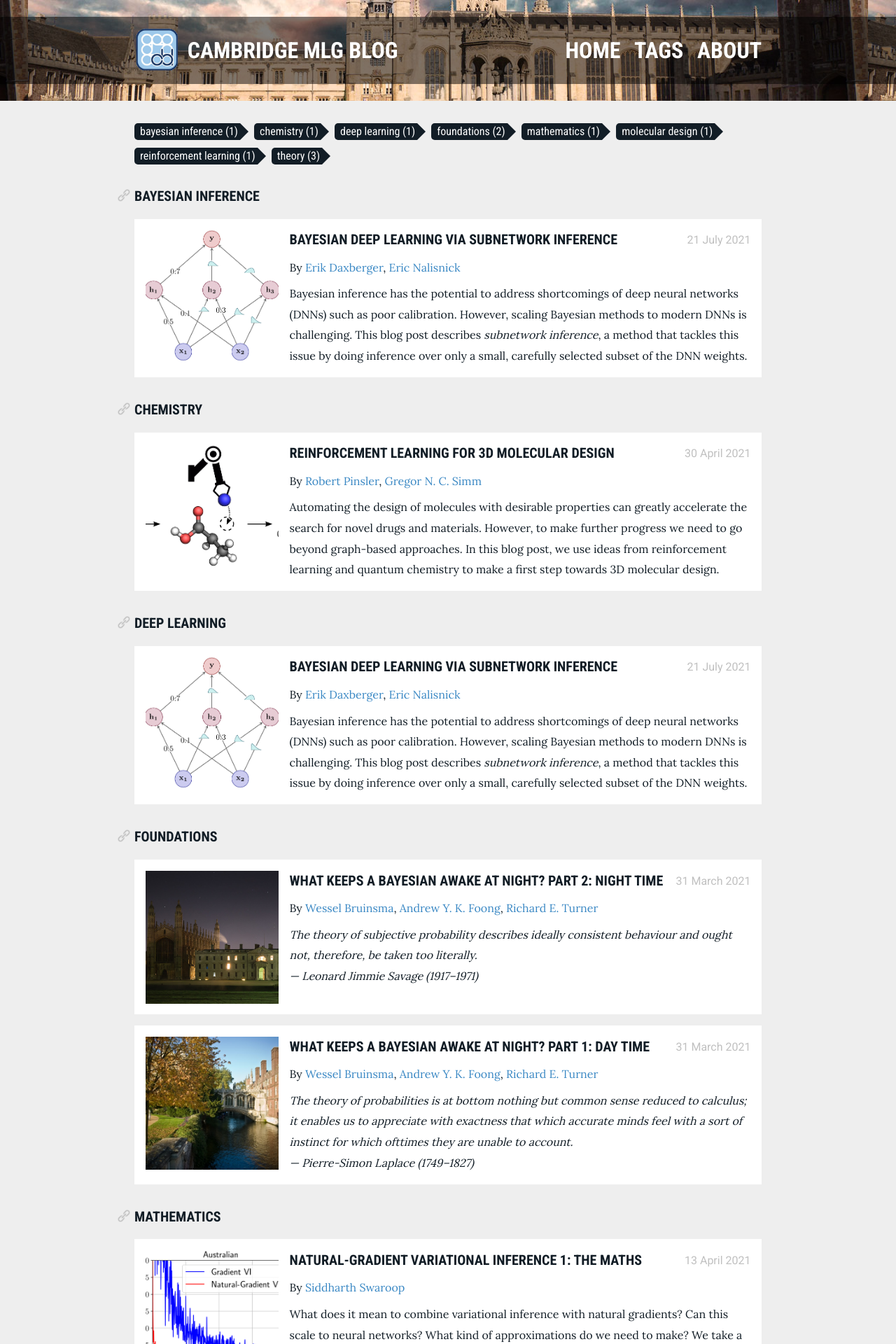
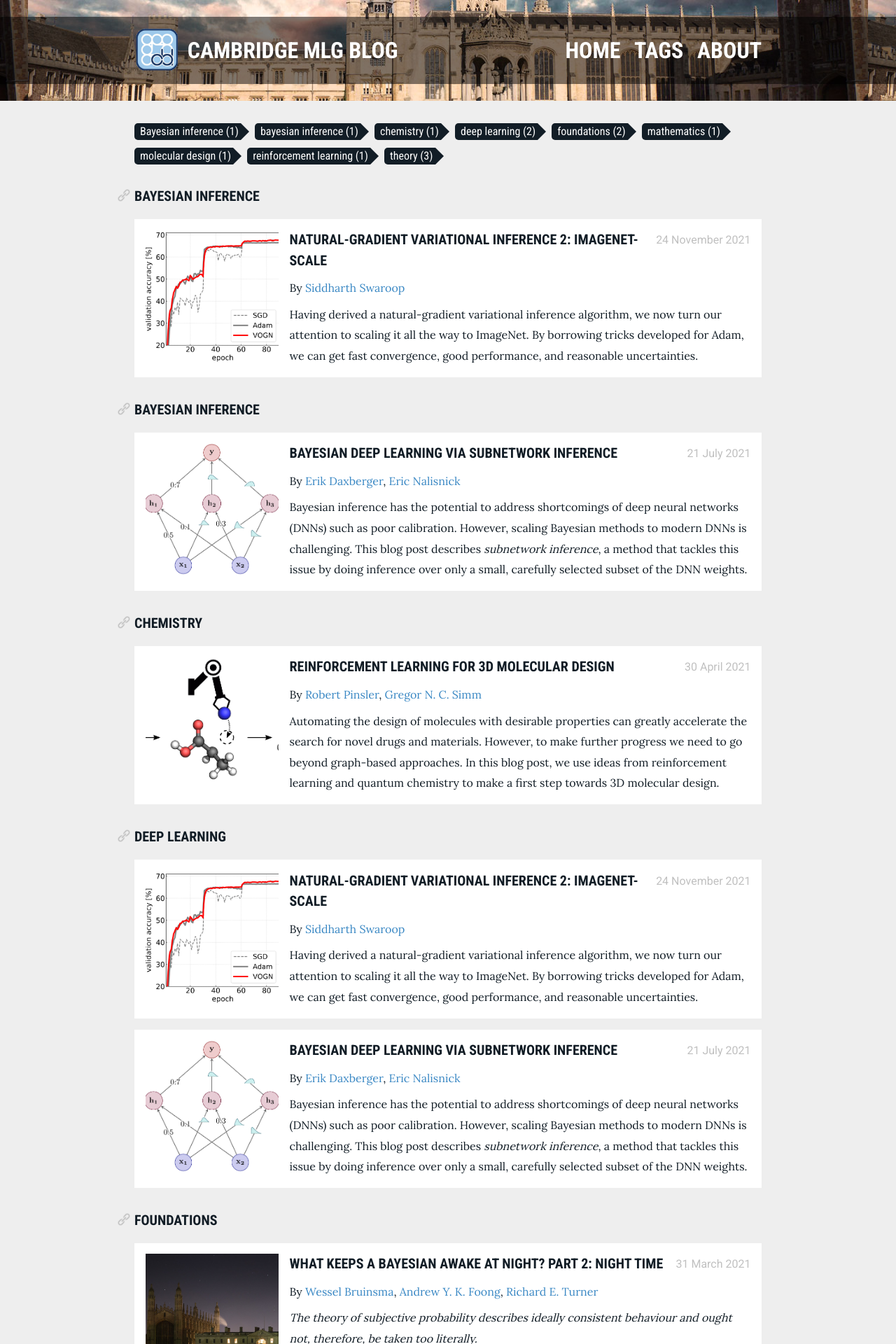
Before and after one commit to mlg-blog/mlg-blog.github.io, a Jekyll site: the page built from posts-by-tag.html, in a window 1280 px wide. Shown: the top 1920 px of the page at 70% size. Built offline with Jekyll 4.4.1, drawn with Linux system fonts in a browser that asks for light colours; part of the change alters nothing that is shown.

Commit message:
Publish NGVI part 2

```diff
--- /dev/null
+++ b/_posts/2021-11-24-ngvi-bnns-part-2.md
@@ -0,0 +1,214 @@
+---
+layout:      post
+title:       "Natural-Gradient Variational Inference 2: ImageNet-scale"
+tags:        [deep learning, Bayesian inference]
+authors:
+  - name: Siddharth Swaroop
+    link: https://siddharthswaroop.github.io/
+comments:   true
+image:      /assets/images/ngvi-bnns/Imagenet_short.png
+image_attribution:
+   name: Osawa et al. (2019)
+   link: https://arxiv.org/pdf/1906.02506.pdf
+excerpt: |
+    Having derived a natural-gradient variational inference algorithm, we now turn our attention to scaling it all the way to ImageNet. By borrowing tricks developed for Adam, we can get fast convergence, good performance, and reasonable uncertainties.
+
+---
+
+In our [previous post](https://mlg-blog.com/2021/04/13/ngvi-bnns-part-1.html), we derived a natural-gradient variational inference (NGVI) algorithm for neural networks, detailing all our approximations and providing intuition. We saw it converge faster than more naive variational inference algorithms on relatively small-scale data. But a couple of key questions remain:
+
+{: class="custom parentheses_roman" }
+1. Can we scale such algorithms to very large datasets and architectures?
+2. Did we gain anything from having additional Bayesian principles, or put differently, do we have better performance than SGD or Adam?
+
+We tackle these questions in this second part of the natural-gradient for variational inference series.
+We show that we can get good performance at large scales with Bayesian principles, while maintaining reasonable uncertainties.
+We start by focussing on question (i): the issue of scalability.
+We notice similarities between our NGVI algorithm and Adam, and exploit this to borrow tricks that the community has developed for Adam over many years. This allows us to scale up to very large datasets/architectures.
+We then turn our focus to question (ii): have we improved on neural networks' poorly-calibrated uncertainties thanks to our Bayesian thinking? We will see some benefits. Along the way, we will discuss the price we pay for them.
+
+This second part of the blog closely follows a paper I was involved in, [Practical Deep Learning with Bayesian Principles (Osawa et al., 2019)](https://arxiv.org/pdf/1906.02506.pdf). There is also a [codebase](https://github.com/team-approx-bayes/dl-with-bayes) if you are interested in experimenting with our algorithm, VOGN (Variational Online Gauss-Newton). As a postscript to this blog post, we summarise some good practices for training your own neural network with VOGN.
+$\newcommand{\vparam}{\boldsymbol{\theta}}$
+$\newcommand{\veta}{\boldsymbol{\eta}}$
+$\newcommand{\vphi}{\boldsymbol{\phi}}$
+$\newcommand{\vmu}{\boldsymbol{\mu}}$
+$\newcommand{\vSigma}{\boldsymbol{\Sigma}}$
+$\newcommand{\vm}{\mathbf{m}}$
+$\newcommand{\vF}{\mathbf{F}}$
+$\newcommand{\vI}{\mathbf{I}}$
+$\newcommand{\vg}{\mathbf{g}}$
+$\newcommand{\vH}{\mathbf{H}}$
+$\newcommand{\vs}{\mathbf{s}}$
+$\newcommand{\myexpect}{\mathbb{E}}$
+$\newcommand{\pipe}{\,|\,}$
+$\newcommand{\data}{\mathcal{D}}$
+$\newcommand{\loss}{\mathcal{L}}$
+$\newcommand{\gauss}{\mathcal{N}}$
+
+## VOGN vs Adam
+
+We start with the equations for the VOGN algorithm, derived in our [previous blog post](https://mlg-blog.com/2021/04/13/ngvi-bnns-part-1.html). This also serves as a quick summary of notation: please look at the previous blog post if anything is unclear! (Colours are purely for illustrative purposes.)
+
+\begin{align}
+  \label{eq:VOGN_mu}
+  \vmu_{t+1} &= \vmu_t - \alpha_t \frac{ {\color{purple}\hat{\vg}(\vparam_t)} + {\color{blue}\tilde{\delta}}\vmu_t}{\vs_{t+1} + {\color{blue}\tilde{\delta}}}, \newline
+  \label{eq:VOGN_Sigma}
+  \vs_{t+1} &= (1-\beta_t)\vs_t + \beta_t \frac{1}{M} \sum_{i\in\mathcal{M}_t}\left( {\color{purple}\vg_i(\vparam_t)} \right)^2.
+\end{align}
+
+Remember, we are updating the parameters of our (mean-field Gaussian) approximate posterior $q_t(\vparam)=\gauss(\vparam; \vmu_t, \vSigma_t)$, where $\vparam$ are the parameters of a neural network. We do this by iteratively updating two vectors, $\vmu_t$ and $\vs_t$, where $t$ indexes the iteration.
+We have a zero-mean prior $p(\vparam) = \gauss(\vparam; \color{blue}\boldsymbol{0}, {\color{blue}\delta^{-1}} \vI)$, and ${\color{blue}\tilde{\delta}} = {\color{blue}{\delta}} / N$.
+Our dataset consists of $N$ data examples, and we are taking per-example gradients of the negative log-likelihood $\color{purple}\vg\_i(\vparam_t)$ at a sample from our current approximate posterior, $\vparam_t \sim q_t(\vparam)$.
+For a randomly-sampled minibatch $\mathcal{M}_t$ of size $M$, we have defined the average gradient ${\color{purple}\hat{\vg}(\vparam\_t)} = \frac{1}{M}\sum\_{i\in\mathcal{M}\_t} {\color{purple}\vg\_i(\vparam\_t)}$.
+There is a simple relation between $\vSigma_t$ and $\vs_t$, $\vSigma_t^{-1} = N\vs_t + {\color{blue}\delta \vI}$.
+Finally, $\alpha_t>0$ and $0<\beta_t<1$ are learning rates, and all operations are element-wise.
+<!-- We obtain $\vs_t$ as a simple function of $\vSigma_t$: $\vs_t = (\vSigma_t^{-1} - {\color{blue}\delta \vI}) / N$. -->
+
+It turns out that this update equation is very similar to Adam ([Kingba & Ba, 2015](https://arxiv.org/pdf/1412.6980.pdf)). To see this, let's write down the form that commonly-used optimisers take, such as SGD, RMSProp ([Hinton, 2012](https://www.cs.toronto.edu/~tijmen/csc321/slides/lecture_slides_lec6.pdf)), and Adam:
+
+\begin{align}
+  \label{eq:Adam_mu}
+  \vmu_{t+1} &= \vmu_t - \alpha_t \frac{ {\color{purple}\hat{\vg}(\vmu_t)} + {\color{blue}\delta}\vmu_t} {\sqrt{\vs_{t+1}} + \epsilon}, \newline
+  \label{eq:Adam_Sigma}
+  \vs_{t+1} &= (1-\beta_t)\vs_t + \beta_t \left( \frac{1}{M} \sum_{i\in\mathcal{M}_t} {\color{purple}\vg_i(\vmu_t)} + {\color{blue}\delta} \vmu_t \right) ^2,
+\end{align}
+
+where $\delta>0$ is our weight-decay regulariser, and $\epsilon>0$ is a small scalar constant.
+Immediately we can see striking similarities in the overall form of the equations! Let's take a closer look at the similarities and differences:
+
+1. *Similarity*: Both updates for $\vmu_t$ are similar, of the form $\vmu_{t+1} = \vmu_t - \alpha_t (\hat{\vg} + \delta \vmu_t) / \mathrm{function}{(\vs_{t+1})}$.
+2. *Difference*: The denominator in the update for the means is slightly different. VOGN uses $(\vs_{t+1} + \tilde{\delta})$, while Adam has a square root, $\sqrt{\vs_{t+1}}$.
+3. *Difference*: VOGN calculates gradients at a sample $\vparam_t \sim q_t(\vparam)$, while Adam calculates gradients just at the mean $\vmu_t$. In fact, when we remove this difference, we get a deterministic version of VOGN, which we call OGN.
+4. *Similarity*: Both updates for $\vs_t$ take the form of a moving average update.
+5. *Difference*: VOGN uses a Gauss-Newton approximation, requiring $\sum_i (\vg_i)^2$, while Adam (and other SGD-based algorithms) use a gradient-magnitude, $\left( \sum_i \vg_i \right) ^2$. Note that in VOGN, the sum is *outside* the square, while in SGD-based algorithms, the sum is *inside* the square.
+
+The Gauss-Newton approximation (Difference 5) is a better approximation to second-order information (Hessian) than the gradient-magnitude approach. This better approximation is likely why VOGN does not require a square root over $\vs_{t+1}$ in the update for the means (Difference 2). However, calculating the Gauss-Newton approximation requires additional computation in frameworks such as PyTorch, leading to VOGN being slower (per epoch) compared to Adam.
+This is despite using speed-up tricks ([Goodfellow, 2015](https://arxiv.org/pdf/1510.01799.pdf)).
+
+The similarities in the equations indicate that we might be able to take techniques people use to scale Adam up to large datasets and architectures, and apply similar ideas to scale VOGN up.
+We can use batch normalisation, momentum, clever initialisations, data augmentation, learning rate scheduling, and so on.
+
+## Borrowing existing deep-learning techniques
+
+Let's go over a list of each of the changes we make, providing some intuition for them. Please see [Osawa et al. (2019)](https://arxiv.org/pdf/1906.02506.pdf) for further details. Using all these techniques, we are able to scale VOGN to datasets like CIFAR-10 and ImageNet, and architectures such as ResNets.
+
+### 1. Batch normalisation and momentum
+
+Batch normalisation ([Ioffe & Szegedy, 2015](http://arxiv.org/pdf/1502.03167.pdf)) empirically speeds up and stabilises training of neural networks.
+We can use BatchNorm layers as is normal in deep learning. In fact, in our VOGN implementation, we found that we do not have to maintain uncertainty over BatchNorm parameters.
+
+We can also use momentum for VOGN in a similar way to Adam: we introduce momentum on $\vmu_t$, along with a momentum rate.
+
+### 2. Initialisation
+
+Over many years of training neural networks with SGD and Adam, the community has found tricks to speed up training using clever initialisation. We can get these same benefits by changing VOGN to look more like Adam at initialisation, before slowly relaxing our algorithm to become the full VOGN algorithm later in training.
+
+This is achieved by introducing a tempering parameter $\tau$ in front of the KL term in the ELBO, which propagates its way through to the VOGN equations. To see exactly where $\tau$ crops up, please look at Equation 4 from  [Osawa et al. (2019)](https://arxiv.org/pdf/1906.02506.pdf), or see [Algorithm 1](#figure-VOGNalgorithm) below. As $\tau\rightarrow 0$, we (loosely speaking) get more similar to Adam. So, at the beginning of training, we initialise $\tau$ at something small (like $0.1$) and increase to $1$ during the first few optimisation steps.
+<!-- As we always reach $\tau=1$ quite early during training, we still converge to a solution of the full ELBO. -->
+
+Other initialisations are the same as Adam: $\vmu_t$ is initialised using `init.xavier_normal` from PyTorch ([Glorot & Bengio, 2010](https://proceedings.mlr.press/v9/glorot10a/glorot10a.pdf)) and the momentum term is initialised to zero, like in Adam. VOGN's $\vs_t$ is initialised using an additional forward pass through the first minibatch of data.
+
+### 3. Learning rate scheduling
+
+We can use learning rate scheduling for $\alpha_t$ exactly like is used for Adam and SGD at a large scale. We regularly decay the learning rate by a factor (typically a factor of 10).
+
+### 4. Data augmentation
+
+When training on image datasets, data augmentation (DA) can improve performance drastically. For example, we can use random cropping and/or random horizontal flipping of images.
+
+Unfortunately, directly applying DA to VOGN does not lead to improvements, and also negatively affects uncertainty calibration.
+But we note that DA can be viewed as increasing the effective size of our dataset: remember that our dataset size $N$ affects VOGN (as opposed to Adam and SGD, where $N$ does not appear, as it unidentifiable with the weight-decay factor). So, we view DA as increasing $N$ by some factor depending on the exact DA technique: for example, if we horizontally flip each image with a probability of 50%, we increase $N$ by a factor of 2.
+
+This is still a heuristic, and not mathematically rigorous. It seems to work quite well in our experiments, but requires further theoretical investigation. It is also closely related to KL-annealing in variational inference, as well as the recently-termed 'cold posterior effect' ([Wenzel et al., 2020](https://arxiv.org/pdf/2002.02405.pdf); [Loo et al., 2021](https://arxiv.org/pdf/2011.12328.pdf); [Aitchison, 2021](https://arxiv.org/pdf/2008.05912.pdf)).
+
+### 5. Distributed training
+
+We would like to use multiple GPUs in parallel to perform large experiments quickly. Typically, we would just parallelise data, splitting up large minibatch sizes by sending different data to different GPUs. With VOGN, we can also parallelise computation over Monte-Carlo samples $\vparam_t \sim q_t(\vparam)$. Every GPU can use a different sample $\vparam_t$. This reduces variance during training, and we empirically find it leads to quicker convergence.
+
+### 6. External damping factor
+
+We introduce an external damping factor $\gamma$, added to $\vs_{t+1}$ in the denominator of Equation \eqref{eq:VOGN_mu} ([Zhang et al., 2018](https://arxiv.org/pdf/1712.02390.pdf)).
+This increases the lower bound of the eigenvalues on the diagonal covariance $\vSigma_t$, preventing the step size and noise from becoming too large. However, this also detracts from the principled variational inference equations, and there is currently no theoretical justification for this (beyond the intuition we just provided).
+
+
+### Final algorithm
+
+Let's recap. We derived the VOGN equations (Equations \eqref{eq:VOGN_mu} and \eqref{eq:VOGN_Sigma}) in the [previous blog post](https://mlg-blog.com/2021/04/13/ngvi-bnns-part-1.html). We started this post by comparing the equations to Adam, noting key similarities and differences. One key difference was based off the Gauss-Newton approximation, which slows VOGN down (per epoch) compared to SGD-based algorithms like Adam. Based on the similarities, we borrowed tricks to scale Adam to large data settings, and applied them to VOGN.
+
+All of these tricks are important to get VOGN's results on ImageNet. The final algorithm is summarised in [Algorithm 1](#figure-VOGNalgorithm) below.
+One downside of VOGN when compared to Adam is the additional hyperparameters that require tuning. At the end of this blog post, we provide best practices for tuning these hyperparameters.
+
+{% include image.html
+  name="Algorithm 1"
+  ref="VOGNalgorithm"
+  alt="Final algorithm, ready for running on ImageNet. Additional notes explaining key steps are in red. The vanilla VOGN equations (Equations \eqref{eq:VOGN_mu} and \eqref{eq:VOGN_Sigma}) are in Steps 8--12 & 18--19. The final list of hyperparameters are summarised in the bottom right. The final four hyperparameters are specific to VOGN, and we provide best practices for tuning them at the end of the blog post."
+  src="ngvi-bnns/VOGN_algorithm_figure.png"
+  width=700
+%}
+
+
+## Results on ImageNet
+
+We are finally in a place to run VOGN on ImageNet and analyse results. We take [Algorithm 1](#figure-VOGNalgorithm)and run it on ImageNet.
+
+{% include image.html
+  name="Figure 1"
+  ref="ImageNetResults"
+  alt="Results on ImageNet. VOGN converges in about as many epochs as Adam and SGD (top left plot), but is almost twice as slow per epoch (top middle plot). VOGN's calibration is better (top right plot). Overall, VOGN gets good accuracy and uncertainty metrics. See the paper for standard deviations over many runs."
+  src="ngvi-bnns/ImageNet_results.png"
+  width=700
+%}
+
+Let's go through these results slowly.
+
+- Top left plot: VOGN's convergence rate (per epoch) is very similar to Adam's. The step increases (at epochs 30 and 60) are due to learning rate scheduling, which is best practice for training algorithms on ImageNet.
+- Top middle plot: VOGN is about twice as slow (total time) compared to SGD and Adam. This is impressive compared to other approaches like Bayes-By-Backprop ([Blundell et al., 2015](https://arxiv.org/pdf/1505.05424.pdf)), which currently can't scale to ImageNet even if given an order of magnitude more time!
+- Top right plot: In this calibration curve, the red line is closer to the diagonal than the other lines, showing better calibration. This plot is summarised in the ECE (Expected Calibration Error) column in the Table, where VOGN is better than SGD and Adam.
+- Turning our attention to the Table, MC-dropout gets very good ECE, but this is at the cost of validation accuracy, and only achieved after a fine-grain sweep of hyperparameters (specifically the dropout rate, see Appendix G in the paper).
+- OGN is a deterministic version of VOGN, where we do not use the reparameterisation trick to sample $\vparam_t$ during training (Steps 8 & 9 in [Algorithm 1](#figure-VOGNalgorithm)), and instead just use the mean $\vmu_t$.
+- K-FAC has a Kronecker-factored structure as in [Osawa et al. (2018)](https://arxiv.org/pdf/1811.12019.pdf), where they impressively trained on ImageNet in very few iterations. [This blog post](https://towardsdatascience.com/introducing-k-fac-and-its-application-for-large-scale-deep-learning-4e3f9b443414) provides an introduction to K-FAC at a large scale.
+- OGN and K-FAC perform well, but their metrics (particularly validation accuracy, validation negative-log-likelihood and ECE) are worse than VOGN.
+- Noisy K-FAC ([Zhang et al., 2018](https://arxiv.org/pdf/1712.02390.pdf)) takes a similar algorithm to VOGN and adds K-FAC structure to the covariance matrix. It is therefore more computationally expensive than VOGN (slower per epoch and total training time), but requires fewer epochs. It performs decently, but not as well as VOGN in this experiment.
+
+There are many more results in [Osawa et al. (2019)](https://arxiv.org/pdf/1906.02506.pdf), such as CIFAR-10 with a variety of architectures. We tend to see a similar story, where VOGN performs comparably on validation accuracy, and well on uncertainty metrics.
+
+### Some Bayesian trade-offs
+
+Due to the Bayesian nature of VOGN, we see some interesting trade-offs (see the paper for figures).
+
+1. Reducing the prior precision $\delta$ results in higher validation accuracy, but also a larger train-test gap, corresponding to more overfitting. With very small prior precisions, performance is similar to non-Bayesian methods like Adam.
+
+2. Increasing the number of training MC samples ($K$ in [Algorithm 1](#figure-VOGNalgorithm)) improves VOGN's convergence rate and stability, as it reduces gradient variance during training. But this is at the cost of increased computation. Increasing the number of MC samples during testing improves generalisation.
+
+
+<!-- Crucially, all algorithms are trained for the same number of epochs, meaning that the total training time for VOGN is of the same order of magnitude as that for Adam. Note that in VOGN we need to choose the number of MC samples per iteration (in the previous blog post we noted that increasing the number of samples would reduce variance during training). For CIFAR-10, we sometimes take >1 MC samples per iteration, meaning that VOGN is more than twice as slow as Adam. This is to stabilise gradient variance during training, speeding up convergence (number of epochs) and converging to a better solution. More sophisticated algorithms could consider changing the number of MC samples during training when it matters: early on in training, we only need approximate gradients, and so 1 MC sample is enough, while later in training, gradient variance becomes more important and more MC samples leads to better performance. -->
+
+## Downstream uncertainty performance
+
+If you are like me, metrics such as negative-log-likelihood and expected calibration error do not mean much when it comes to analysing if your algorithm has 'better uncertainty'.
+We should also test on downstream tasks to see how reliable our methods are, and more and more papers are starting to do so (see also this year's [NeurIPS Bayesian Deep Learning workshop](https://neurips.cc/Conferences/2021/Schedule?showEvent=21827), which makes this a priority). The VOGN paper tested on two downstream tasks: continual learning and out-of-distribution performance.
+
+**Continual Learning**: I personally think continual learning is a very good way to test approximate Bayesian inference algorithms, particularly variational deep-learning algorithms. We tested VOGN on Permuted MNIST, finding it performs as well as VCL ([Nguyen et al., 2018](https://arxiv.org/pdf/1710.10628.pdf); [Swaroop et al., 2019](https://arxiv.org/pdf/1905.02099.pdf)),  but trained more than an order of magnitude quicker. More recently, VOGN has also achieved good results on a bigger Split CIFAR benchmark (see Section 4.5 of [Eschenhagen (2019)](https://team-approx-bayes.github.io/assets/rgroups/thesis_runa_eschenhagen.pdf)), which VCL struggles to scale to.
+
+**Out-of-distribution performance**: We also tested VOGN on standard out-of-distribution benchmarks, such as training on CIFAR-10 and testing on SVHN and LSUN. Figure 5 in the paper shows results (histograms of predictive entropy), where we qualitatively see VOGN performing well.
+
+## Conclusions and further reading
+
+In the first blog post, we derived VOGN, our natural-gradient variational inference algorithm. In this blog post, we scaled it all the way to ImageNet. We made approximations along the way, but by being clever about when and where to make approximations, we have ended up with a practical algorithm that has Bayesian principles. Our final algorithm therefore performs reasonably well in downstream tasks.
+
+It has been two years since publishing VOGN's performance on ImageNet, and the field continues to move at break-neck pace. More algorithms and more benchmarks continue to be published, as well as more insight into VI.
+- If you are interested in the maths of improving natural-gradient variational inference algorithms, I particularly recommend work by Wu Lin and co-authors. They looked at improving VON (same as VOGN but without the Gauss-Newton matrix approximation), deriving another quick NGVI algorithm that can perform well ([Lin et al., 2020](https://arxiv.org/pdf/2002.10060.pdf)).
+They have also expanded to mixtures of exponential family distributions ([Lin et al., 2019](https://arxiv.org/pdf/1906.02914.pdf)), and looked at structured natural gradient descent, drawing links to Newton-like algorithms ([Lin et al., 2021](https://arxiv.org/pdf/2102.07405.pdf)).
+- There is also interesting work looking at pathologies of mean-field VI on neural networks (VOGN is a mean-field VI algorithm). There are problems in the single-hidden-layer setting ([Foong et al., 2020](https://arxiv.org/pdf/1909.00719.pdf)), and problems in the wide limit ([Coker et al., 2021](https://arxiv.org/pdf/2106.07052.pdf)).
+
+## Acknowledgements
+
+Firstly, many thanks to my co-authors Kazuki Osawa, Anirudh Jain, Runa Eschenhagen, Richard Turner, Rio Yokota and Emtiyaz Khan, many of whom also provided valuable feedback on these blog posts. I would also like to thank Andrew Foong, Wessel Bruinsma and Stratis Markou for their comments during drafting of these blog posts.
+
+## Post-scipt: A guide on how to tune VOGN
+
+As we saw in [Algorithm 1](#figure-VOGNalgorithm), there are many hyperparameters that need tuning for VOGN (and generally for VI at a large-scale). Here we briefly summarise how we did this in [Osawa et al. (2019)](https://arxiv.org/pdf/1906.02506.pdf), following the guidelines presented in Section 3 of the paper. The key idea is to make sure VOGN training closely follows Adam's trajectory in the beginning of training.
+
+1. First, we tune hyperparameters for OGN, which is the same as VOGN except setting $\vparam_t=\vmu_t$ (no MC sampling). OGN is more stable than VOGN and is a convenient stepping stone as we move from Adam to VOGN. So, we initialise OGN's hyperparameters at Adam's values, and tune until OGN is competitive with Adam. This requires tuning learning rates, prior precision $\delta$, and setting a suitable value for the data augmentation factor (if using data augmentation).
+
+2. Then, we move to VOGN. Now, we (fine-)tune the prior precision $\delta$, warm-start the tempering parameter $\tau$ (such as increasing $\tau$ from $0.1\rightarrow1$ during the first few optimisation steps), and the number of MC samples $K$ for VOGN (more samples means more stable training, but more computation cost). We also now consider adding an external damping factor $\gamma$ if required.
--- a/_sass/article.scss
+++ b/_sass/article.scss
@@ -225,6 +225,13 @@ main {
         content: "(" counter(list) ") ";
         left: -1.4em;
     }
+    ol.parentheses_roman > li:before {
+        content: "(" counter(list, lower-roman) ") ";
+        text-align: right;
+        display: inline-block;
+        width: 30px;
+        left: -2.3em;
+    }
     ol.questions > li:before {
         content: "Q" counter(list) ". ";
         left: -1.8em;
```
Also changed, not shown: assets/images/ngvi-bnns/ImageNet_results.png (added), assets/images/ngvi-bnns/Imagenet_short.png (added), assets/images/ngvi-bnns/VOGN_algorithm_figure.png (added).
